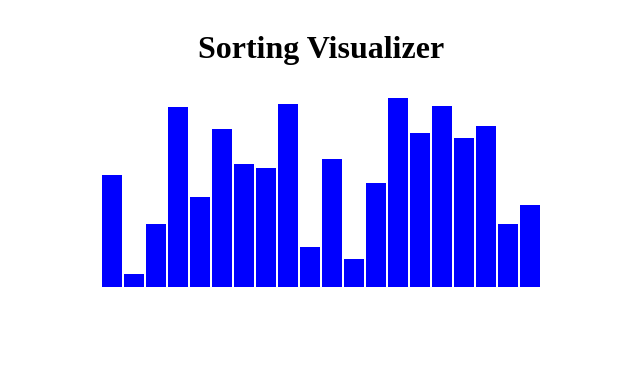
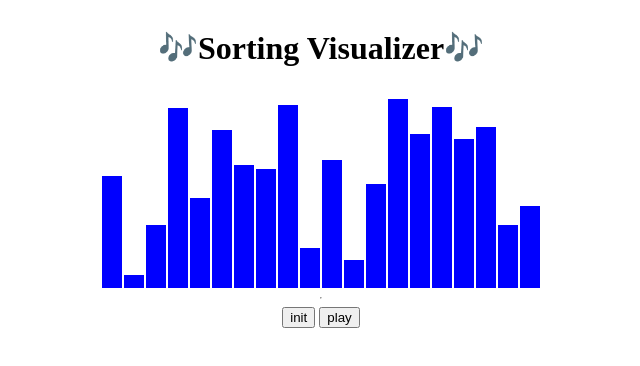
Before and after one commit to Avi2731/sorting-, a plain HTML site: page index.html in a window 1280 px wide. Shown: the whole page, without its empty margins (319-959 px from the left). Drawn offline with Linux system fonts and the light colour scheme.

Commit message:
Update index.html

```diff
--- a/index.html
+++ b/index.html
@@ -4,11 +4,18 @@
     <meta charset="UTF-8">
     <meta name="viewport" content="width=device-width, initial-scale=1.0">
     <title>Sorting Visualizer</title>
-    <link rel="stylesheet" href="style.css"/>
+    <link rel="stylesheet" href="style.css">
 </head>
 <body>
-    <h1>Sorting Visualizer</h1>
+    <h1> 🎶Sorting Visualizer🎶</h1>
     <div id="container"></div>
+
+    <hr>
+
+    <div>
+        <button onClick="init()">init</button>
+        <button onClick="play()">play</button>
+    </div>
 
     <script src="script.js"> </script>
 
```
